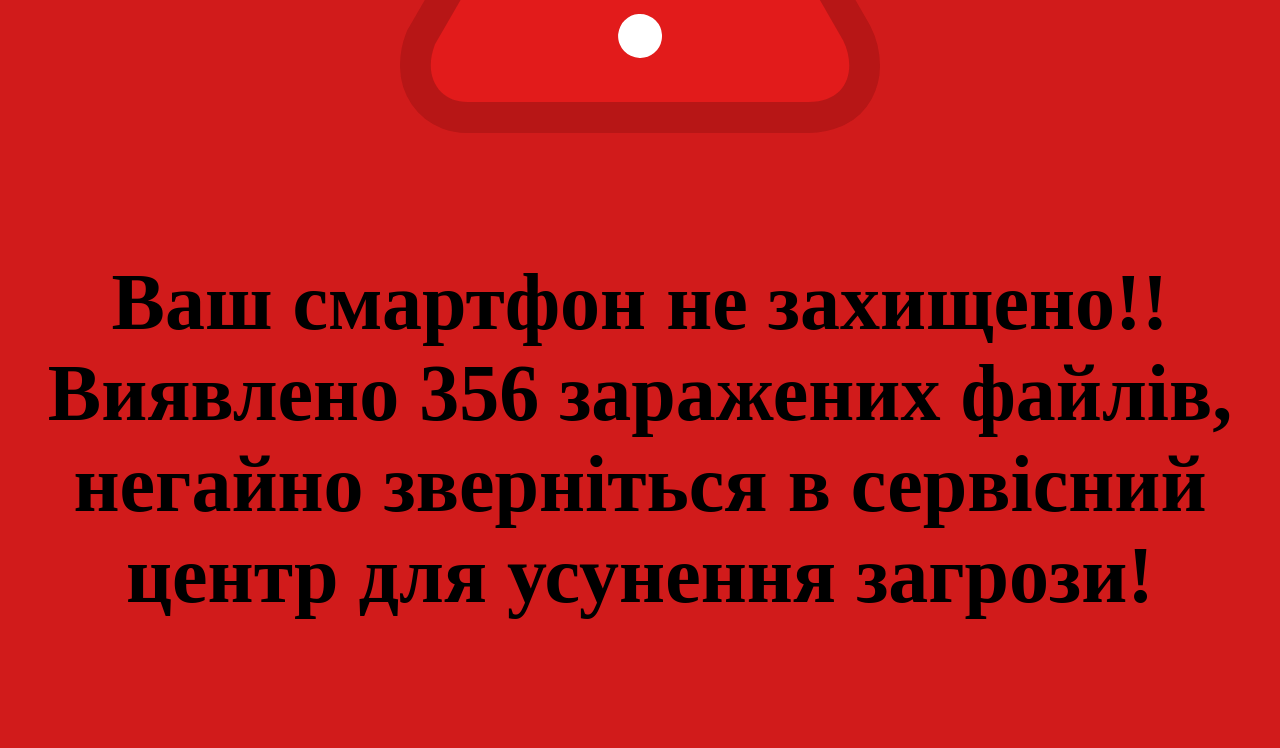
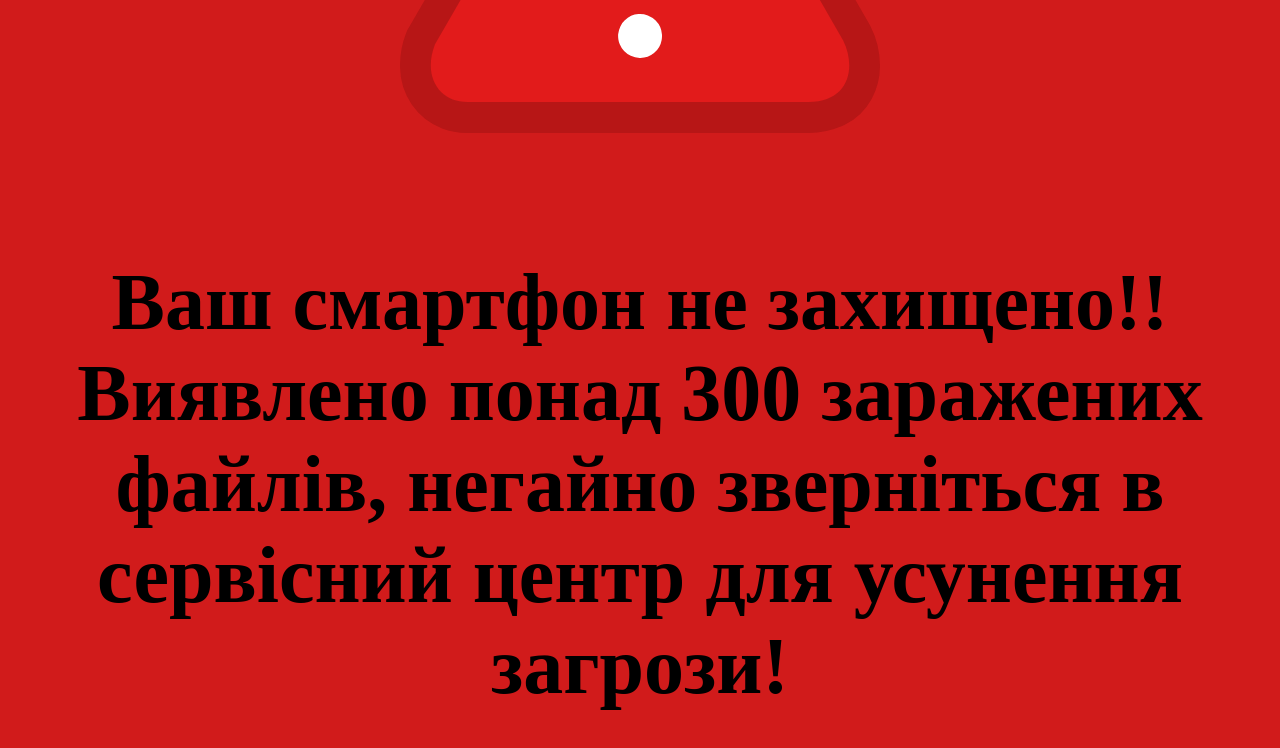
Before and after one commit to scamont228/scamont228.github.io, a plain HTML site: page index.html in a window 1280 px wide. Shown: the part 874-1622 px from the top of the page. Before the commit the page ends 1583 px from the top, so only its background shows below. Drawn offline with Linux system fonts and the light colour scheme.

Commit message:
Update index.html

```diff
--- a/index.html
+++ b/index.html
@@ -9,7 +9,7 @@
 <div class="alert">
 <img src="red-alert-icon.svg">
 </div>
-<p class="text2">Ваш смартфон не захищено!! Виявлено 356 заражених файлів, негайно зверніться в сервісний центр для усунення загрози!</p>
+<p class="text2">Ваш смартфон не захищено!! Виявлено понад 300 заражених файлів, негайно зверніться в сервісний центр для усунення загрози!</p>
 </div>
 </body>
 </html>
```
